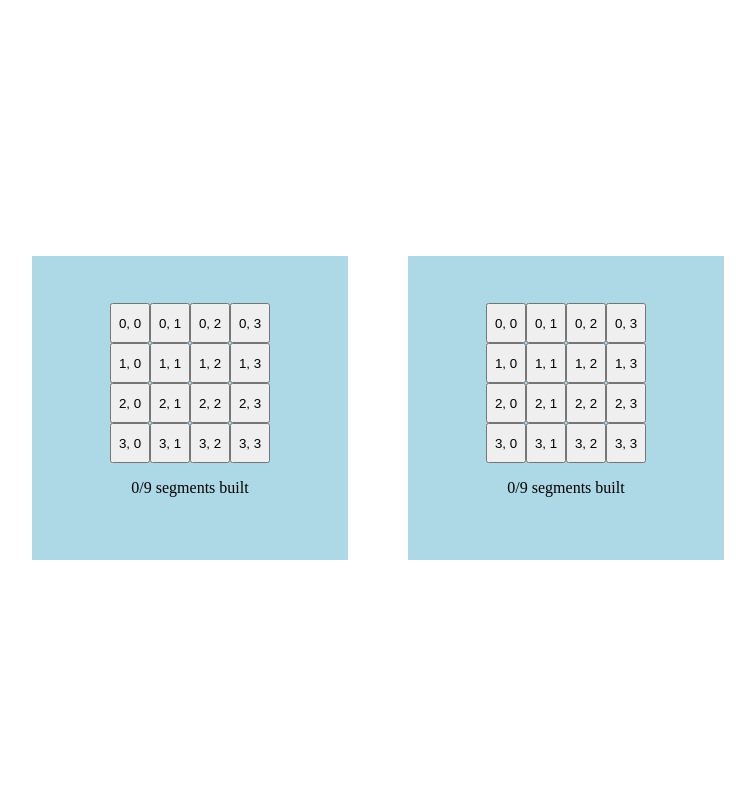
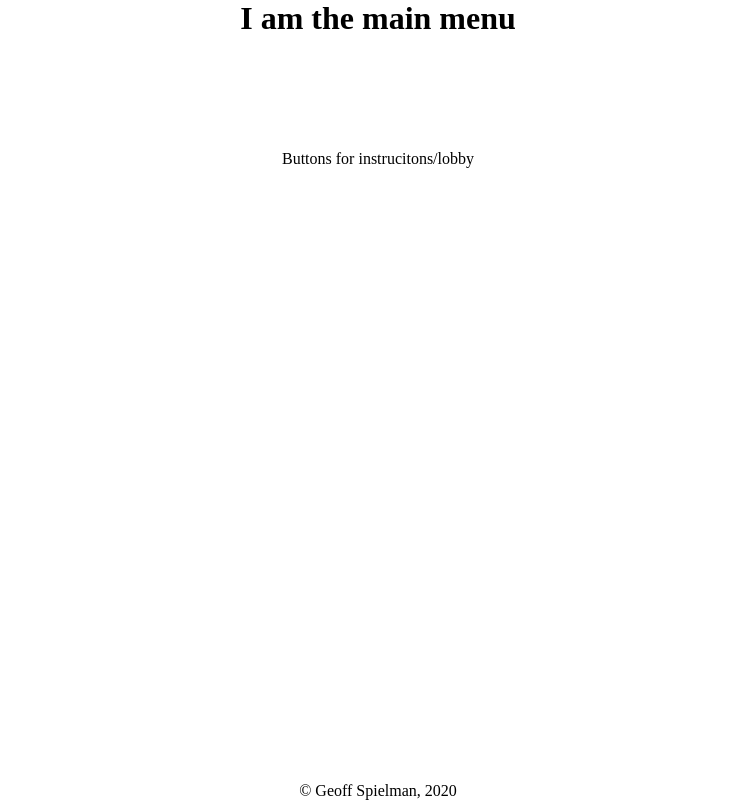
Before and after one commit to GeoffSpielman/BattleBlobs, a Vue app: page / in a window 1280 px wide. Shown: the whole page, without its empty margins (262-1017 px from the left). Built offline with nearby package versions, Linux system fonts and the light colour scheme.

Commit message:
Set up router, started on main menu page

```diff
--- a/package.json
+++ b/package.json
@@ -1,5 +1,5 @@
 {
-  "name": "battleship",
+  "name": "Clusterfuck",
   "version": "0.1.0",
   "private": true,
   "scripts": {
@@ -9,7 +9,9 @@
   },
   "dependencies": {
     "core-js": "^3.6.5",
-    "vue": "^3.0.0"
+    "vue": "^3.0.0",
+    "vue-router": "^4.0.3",
+    "vuex": "^4.0.0-rc.2"
   },
   "devDependencies": {
     "@vue/cli-plugin-babel": "~4.5.0",
--- a/public/index.html
+++ b/public/index.html
@@ -9,7 +9,9 @@
 
     <style>
       html, body, #app{
-        height: 100%;
+        min-height: 100vh;
+        width: 100%;
+        display: flex;
       }
     </style>
   </head>
--- a/src/App.vue
+++ b/src/App.vue
@@ -1,56 +1,32 @@
 <template>
-  <div id="outermost">
-    <div id="horizontalMiddle">
-      <div class="shipBuilderContainer">
-      <ship-builder :numSegsInShip="numSegsInShip"> </ship-builder>
-      </div>
-      <div class="shipBuilderContainer">
-      <ship-builder :numSegsInShip="numSegsInShip"> </ship-builder>
-      </div>
-    </div>
-  </div>
+  <main>
+    <router-view> </router-view>
+  </main>
 </template>
 
 <script>
-import shipBuilder from "./components/shipBuilder.vue";
 
 export default {
   name: "App",
-  components: {
-    "ship-builder": shipBuilder,
-  },
   data(){
-    return{
-      numSegsInShip: 9,
-    }
   }
 };
 </script>
 
 
-<style scoped>
+<style>
 * {
   box-sizing: border-box;
   margin: 0px;
 }
-#outermost {
+
+main{
   height: 100%;
   width: 100%;
+}
+.container{
   display: flex;
-  flex-direction: column;
-  justify-content: center;
-}
-
-#horizontalMiddle{
-  height: 38%;
-  display: flex;
-  flex-direction: row;
-  justify-content: center;
-}
-
-.shipBuilderContainer{
-  width: 25%;
   height: 100%;
-   margin: 0px 30px 0px 30px;
+  width: 100%;
 }
 </style>
--- a/src/components/shipBuilder.vue
+++ b/src/components/shipBuilder.vue
@@ -25,14 +25,9 @@
 
 <script>
 export default {
-  props: {
-    numSegsInShip: {
-      type: Number,
-      required: true,
-    },
-  },
   data() {
     return {
+      numSegsInShip: 9,
       canvasGrid: [
         [false, false, false, false],
         [false, false, false, false],
--- a/src/main.js
+++ b/src/main.js
@@ -1,5 +1,26 @@
 import { createApp } from 'vue'
+import { createRouter, createWebHistory } from 'vue-router'
+
 import App from './App.vue'
+import MainMenuPage from './pages/MainMenu.vue'
+import InstructionsPage from './pages/Instructions.vue'
+import LobbyPage from './pages/Lobby.vue'
+import GamePage from './pages/GameScreen.vue'
+import NotFoundPage from './pages/NotFound.vue'
+
+
+const router = createRouter({
+    history: createWebHistory(),
+    routes: [
+        { path: "/", component: MainMenuPage },
+        { path: "/instructions", component: InstructionsPage},
+        { path: "/lobby", component: LobbyPage},
+        { path: "/game", component: GamePage},
+        { path: "/:notFound(.*)", component: NotFoundPage}
+    ],
+});
+
 
 const app = createApp(App);
+app.use(router)
 app.mount('#app');
--- /dev/null
+++ b/src/pages/GameScreen.vue
@@ -0,0 +1,13 @@
+<template>
+  <h1> I am the game screen</h1>
+</template>
+
+<script>
+export default {
+
+}
+</script>
+
+<style scoped>
+
+</style>
--- /dev/null
+++ b/src/pages/Instructions.vue
@@ -0,0 +1,13 @@
+<template>
+  <h1> I am the instructions</h1>
+</template>
+
+<script>
+export default {
+
+}
+</script>
+
+<style>
+
+</style>
--- /dev/null
+++ b/src/pages/Lobby.vue
@@ -0,0 +1,18 @@
+<template>
+  <h1> I am the lobby </h1>
+  <ship-builder> </ship-builder>
+</template>
+
+<script>
+import shipBuilder from "../components/shipBuilder.vue";
+
+export default {
+  components: {
+    "ship-builder": shipBuilder,
+  },
+}
+</script>
+
+<style>
+
+</style>
--- /dev/null
+++ b/src/pages/MainMenu.vue
@@ -0,0 +1,35 @@
+<template>
+    <div class="container">
+        <header>
+            <h1> I am the main menu </h1>
+        </header>
+        <section>
+            Buttons for instrucitons/lobby
+        </section>
+        <footer> &#169; Geoff Spielman, 2020 </footer>
+    </div>
+</template>
+
+<script>
+export default {
+
+}
+</script>
+
+<style scoped>
+
+.container{
+    align-items: center;
+    justify-content: flex-end;
+    flex-direction: column;
+}
+
+header{
+    display: flex;
+    height: 150px
+}
+section{
+    display: flex;
+    flex-grow: 1;
+}
+</style>
--- /dev/null
+++ b/src/pages/NotFound.vue
@@ -0,0 +1,13 @@
+<template>
+  <h1> I am the 'Not Found' page </h1>
+</template>
+
+<script>
+export default {
+
+}
+</script>
+
+<style>
+
+</style>
```
Also changed, not shown: 2 other files (tests, documents, lock files or other folders).
